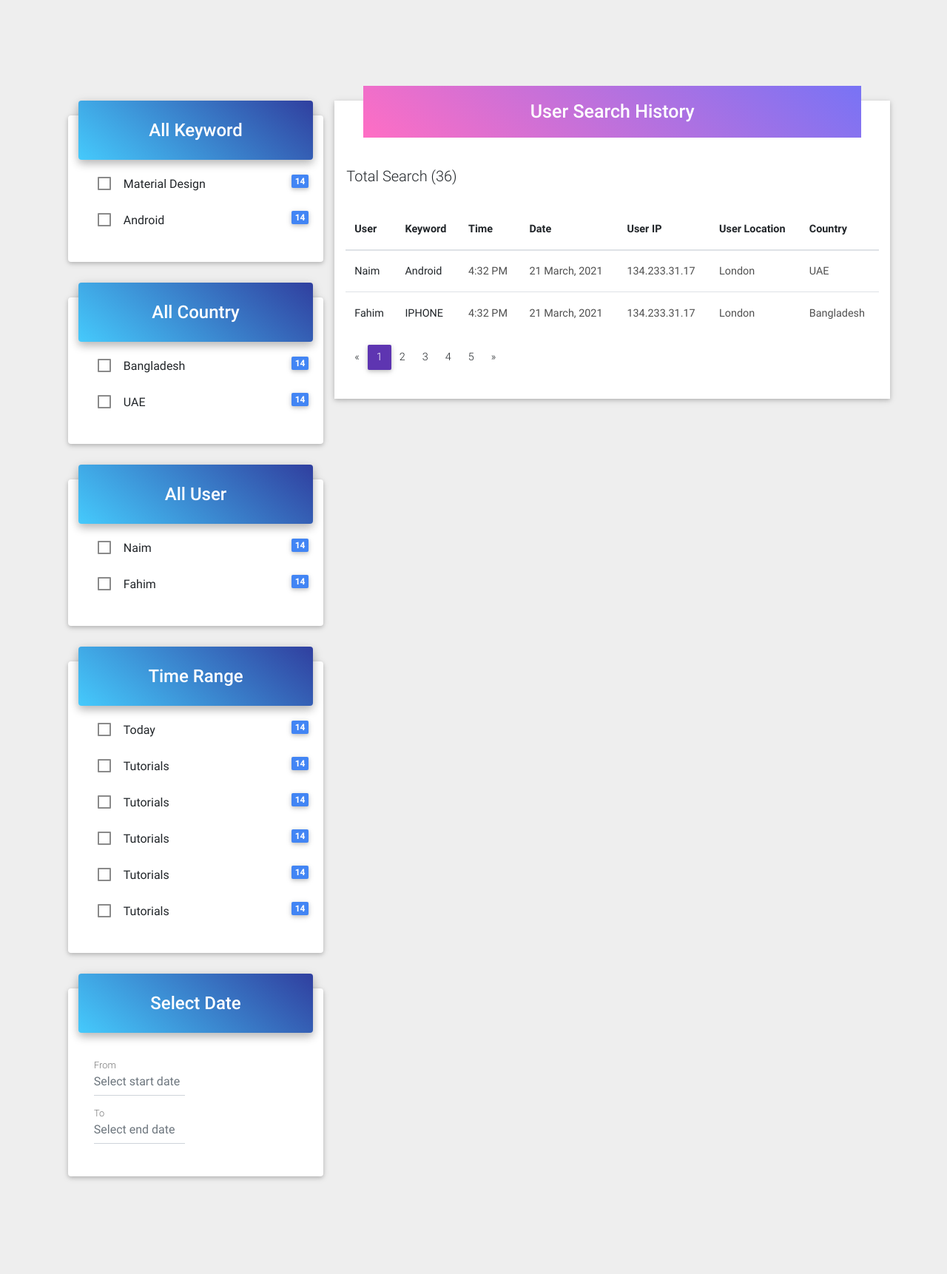
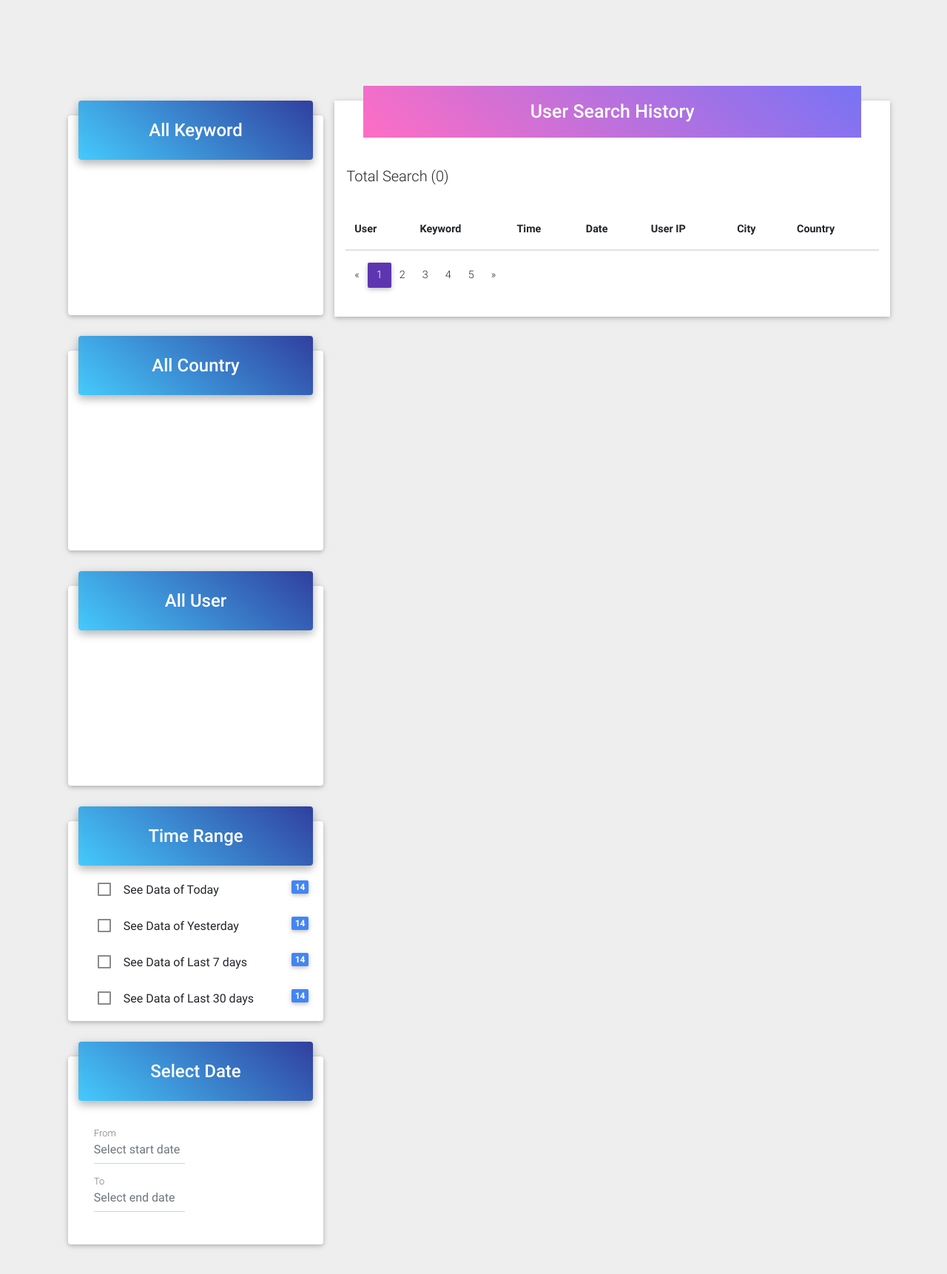
Before and after one commit to GMNaim/Qtec-Task, a Django app: page / in a window 1280 px wide. Shown: the top 1722 px of the page at 74% size. Before the commit the page ends 1595 px from the top, so only its background shows below. Run offline with Django 3.2, Linux system fonts and the light colour scheme; lists and menus that the app fills with data are empty; parts of the project's set-up code (start-up, migrations or seed data) failed here and were passed over; some libraries are stand-ins or nearby versions.

Commit message:
Refactor UserSearchHistory model, dumping data from model in template, Showing dynamic filter category

```diff
--- a/search_history/models.py
+++ b/search_history/models.py
@@ -9,8 +9,9 @@ class UserSearchHistory(models.Model):
     search_time = models.DateTimeField(auto_now=True)
     search_result = models.JSONField()
     user_ip_address = models.CharField(max_length=50)
-    user_browser_details = models.CharField(max_length=500)
-    user_location = models.CharField(max_length=255)
+    user_browser = models.CharField(max_length=500)
+    city = models.CharField(max_length=255)
+    country = models.CharField(max_length=100)
     visited_sites = models.TextField()
 
     def __str__(self):
--- a/search_history/static/search_history/css/style.css
+++ b/search_history/static/search_history/css/style.css
@@ -2,3 +2,36 @@
 main{
     padding-left: 0 !important;
 }
+
+.items-body {
+    height: 210px;
+    overflow-y: scroll;
+}
+
+
+::-webkit-scrollbar-track
+{
+    -webkit-box-shadow: inset 0 0 6px rgba(0,0,0,0.3);
+    background-color: #F5F5F5;
+    border-radius: 10px;
+}
+
+::-webkit-scrollbar
+{
+    width: 10px;
+    background-color: #F5F5F5;
+}
+
+::-webkit-scrollbar-thumb
+{
+    background-color: #516bef;
+    border-radius: 10px;
+    background-image: -webkit-linear-gradient(45deg,
+    rgba(255, 255, 255, .2) 25%,
+    transparent 25%,
+    transparent 50%,
+    rgba(255, 255, 255, .2) 50%,
+    rgba(255, 255, 255, .2) 75%,
+    transparent 75%,
+    transparent)
+}
--- a/search_history/templates/search_history/partials/_filter_panel.html
+++ b/search_history/templates/search_history/partials/_filter_panel.html
@@ -11,23 +11,22 @@
         <!-- /Card image -->
 
         <!-- Card content -->
-        <div class="card-body card-body-cascade">
+        <div class="card-body card-body-cascade items-body">
+            {% for keyword, count in keywords.items %}
                 <fieldset class="form-check mb-4">
                     <input class="form-check-input" type="checkbox"
                            id="keyword-1">
                     <label class="form-check-label" for="keyword-1">
-                    Material Design
+                        {{ keyword|capfirst }}
                     </label>
-                <span class="badge bg-primary float-right">14</span>
+                    <span class="badge bg-primary float-right"
+                          style="font-size: 12px;">
+                        {{ count }} time{{ count|pluralize:'s' }} found
+
+                    </span>
                 </fieldset>
-            <fieldset class="form-check mb-4">
-                <input class="form-check-input" type="checkbox"
-                       id="keyword-2">
-                <label class="form-check-label" for="keyword-2">
-                    Android
-                </label>
-                <span class="badge bg-primary float-right">14</span>
-            </fieldset>
+            {% endfor %}
+
         </div>
         <!-- /Card content -->
 
@@ -44,23 +43,20 @@
         <!-- /Card image -->
 
         <!-- Card content -->
-        <div class="card-body card-body-cascade">
+        <div class="card-body card-body-cascade items-body">
+            {% for country, count in countries.items %}
                 <fieldset class="form-check mb-4">
                     <input class="form-check-input" type="checkbox"
                            id="country-1">
                     <label class="form-check-label" for="country-1">
-                    Bangladesh
+                        {{ country|upper }}
                     </label>
-                <span class="badge bg-primary float-right">14</span>
+                    <span class="badge bg-primary float-right"
+                          style="font-size: 12px;">
+                        {{ count }} time{{ count|pluralize:'s' }} found
+                    </span>
                 </fieldset>
-            <fieldset class="form-check mb-4">
-                <input class="form-check-input" type="checkbox"
-                       id="country-2">
-                <label class="form-check-label" for="country-2">
-                    UAE
-                </label>
-                <span class="badge bg-primary float-right">14</span>
-            </fieldset>
+            {% endfor %}
         </div>
         <!-- /Card content -->
 
@@ -77,23 +73,16 @@
         <!-- /Card image -->
 
         <!-- Card content -->
-        <div class="card-body card-body-cascade">
+        <div class="card-body card-body-cascade items-body">
+            {% for user in users %}
                 <fieldset class="form-check mb-4">
                     <input class="form-check-input" type="checkbox"
                            id="user-1">
                     <label class="form-check-label" for="user-1">
-                    Naim
+                        {{ user }}
                     </label>
-                <span class="badge bg-primary float-right">14</span>
                 </fieldset>
-            <fieldset class="form-check mb-4">
-                <input class="form-check-input" type="checkbox"
-                       id="user-2">
-                <label class="form-check-label" for="user-2">
-                    Fahim
-                </label>
-                <span class="badge bg-primary float-right">14</span>
-            </fieldset>
+            {% endfor %}
         </div>
         <!-- /Card content -->
 
@@ -110,12 +99,12 @@
         <!-- Card image -->
 
         <!-- Card content -->
-        <div class="card-body card-body-cascade">
+        <div class="card-body card-body-cascade items-body">
             <fieldset class="form-check mb-4">
                 <input class="form-check-input" type="checkbox"
                        id="today">
                 <label class="form-check-label" for="today">
-                    Today
+                    See Data of Today
                 </label>
                 <span class="badge bg-primary float-right">14</span>
             </fieldset>
@@ -124,7 +113,7 @@
                        id="yesterday">
                 <label class="form-check-label"
                        for="yesterday">
-                    Tutorials</label>
+                    See Data of Yesterday</label>
                 <span class="badge bg-primary float-right">14</span>
             </fieldset>
             <fieldset class="form-check mb-4">
@@ -132,7 +121,7 @@
                        id="last_7_days">
                 <label class="form-check-label"
                        for="last_7_days">
-                    Tutorials</label>
+                    See Data of Last 7 days</label>
                 <span class="badge bg-primary float-right">14</span>
             </fieldset>
             <fieldset class="form-check mb-4">
@@ -140,7 +129,7 @@
                        id="last_30_days">
                 <label class="form-check-label"
                        for="last_30_days">
-                    Tutorials</label>
+                    See Data of Last 30 days</label>
                 <span class="badge bg-primary float-right">14</span>
             </fieldset>
             <fieldset class="form-check mb-4">
@@ -148,7 +137,7 @@
                        id="last_week">
                 <label class="form-check-label"
                        for="last_week">
-                    Tutorials</label>
+                    See Data of Last week</label>
                 <span class="badge bg-primary float-right">14</span>
             </fieldset>
             <fieldset class="form-check mb-4">
@@ -156,7 +145,7 @@
                        id="last_month">
                 <label class="form-check-label"
                        for="last_month">
-                    Tutorials</label>
+                    See Data of Last month</label>
                 <span class="badge bg-primary float-right">14</span>
             </fieldset>
         </div>
--- a/search_history/templates/search_history/partials/_history_table.html
+++ b/search_history/templates/search_history/partials/_history_table.html
@@ -11,7 +11,8 @@
     </div>
     <div class="row">
         <div class="col-sm-6 col-md-9 py-4 px-3">
-            <h5 class="h5-responsive">Total Search (36)</h5>
+            <h5 class="h5-responsive">Total Search ({{ search_history.count }})
+            </h5>
         </div>
     </div>
 
@@ -29,31 +30,24 @@
                         <th class="font-weight-bold">Date</th>
                         <th class="font-weight-bold">User IP
                         </th>
-                        <th class="font-weight-bold">User
-                            Location
+                        <th class="font-weight-bold">City
                         </th>
                         <th class="font-weight-bold">Country</th>
                     </tr>
                     </thead>
                     <tbody>
-                    <tr>
-                        <th scope="row">Naim</th>
-                        <th>Android</th>
-                        <td>4:32 PM</td>
-                        <td>21 March, 2021</td>
-                        <td>134.233.31.17</td>
-                        <td>London</td>
-                        <td>UAE</td>
-                    </tr>
-                    <tr>
-                        <th scope="row">Fahim</th>
-                        <th>IPHONE</th>
-                        <td>4:32 PM</td>
-                        <td>21 March, 2021</td>
-                        <td>134.233.31.17</td>
-                        <td>London</td>
-                        <td>Bangladesh</td>
-                    </tr>
+                    {% for search_item in search_history %}
+                        <tr>
+                            <th scope="row">{{ search_item.user }}</th>
+                            <th>{{ search_item.searched_keyword }}</th>
+                            <td>{{ search_item.search_time|time }}</td>
+                            <td>{{ search_item.search_time|date }}</td>
+                            <td>{{ search_item.user_ip_address }}</td>
+                            <td>{{ search_item.city }}</td>
+                            <td>{{ search_item.country }}</td>
+                        </tr>
+                    {% endfor %}
+
 
 
                     </tbody>
--- a/search_history/views.py
+++ b/search_history/views.py
@@ -1,5 +1,22 @@
+from collections import Counter
+
 from django.shortcuts import render
+
+from .models import UserSearchHistory
 
 
 def home(request):
-    return render(request, 'search_history/base.html')
+    search_history = UserSearchHistory.objects.all()
+    keywords = [search_item.searched_keyword.lower() for search_item in
+                search_history]
+    keywords_with_count = dict(Counter(keywords))
+    countries = [search_item.country.lower() for search_item in search_history]
+    countries_with_count = dict(Counter(countries))
+    users = set([search_item.user for search_item in
+                 search_history])
+
+    context = {'search_history': search_history,
+               'keywords': keywords_with_count,
+               'countries': countries_with_count,
+               'users': users}
+    return render(request, 'search_history/base.html', context)
```
Also changed, not shown: search_history/migrations/0002_auto_20210331_0050.py (added). Lines whose indentation alone changed are shown as unchanged.
